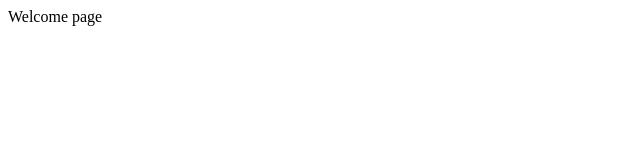
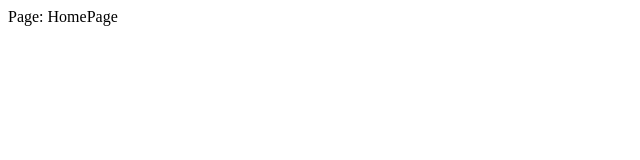
Before and after one commit to soe-ag/practice-movie-app-2024, a Nuxt app: page / in a window 1280 px wide. Shown: the top 160 px of the page, without its empty margins (0-640 px from the left). Built offline with nearby package versions, Linux system fonts and the light colour scheme.

Commit message:
added starter pages

```diff
--- a/app.vue
+++ b/app.vue
@@ -1,5 +1,6 @@
 <template>
-  <div>
-Welcome page
-</div>
+  <!-- <div>Welcome page app.vue</div> -->
+  <NuxtPage />
 </template>
+
+<script setup ></script>
--- /dev/null
+++ b/pages/Movies/index.vue
@@ -0,0 +1,9 @@
+<script lang="ts" setup></script>
+
+<template>
+  <div>
+    Page: movies
+  </div>
+</template>
+
+<style scoped></style>
--- /dev/null
+++ b/pages/index.vue
@@ -0,0 +1,9 @@
+<script lang="ts" setup></script>
+
+<template>
+  <div>
+    Page: HomePage
+  </div>
+</template>
+
+<style scoped></style>
```
